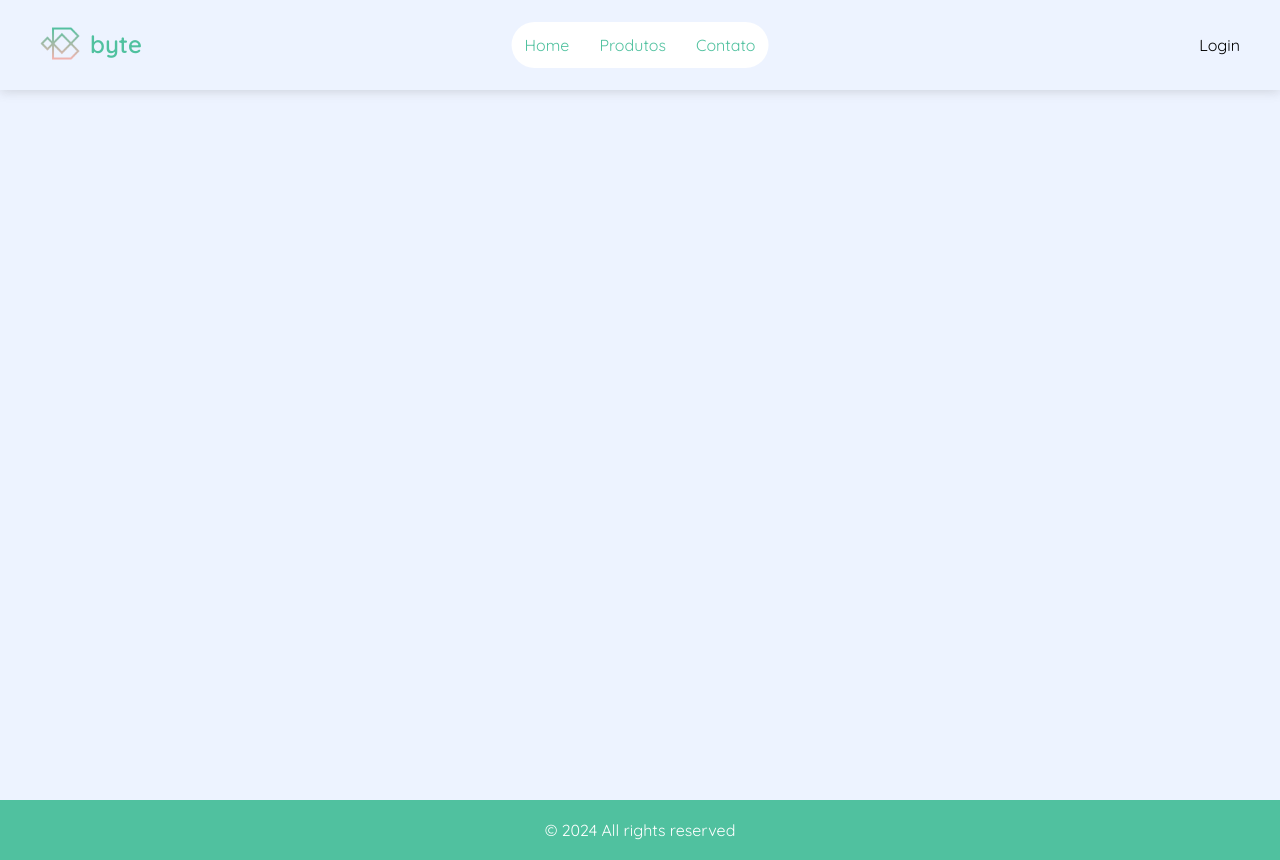
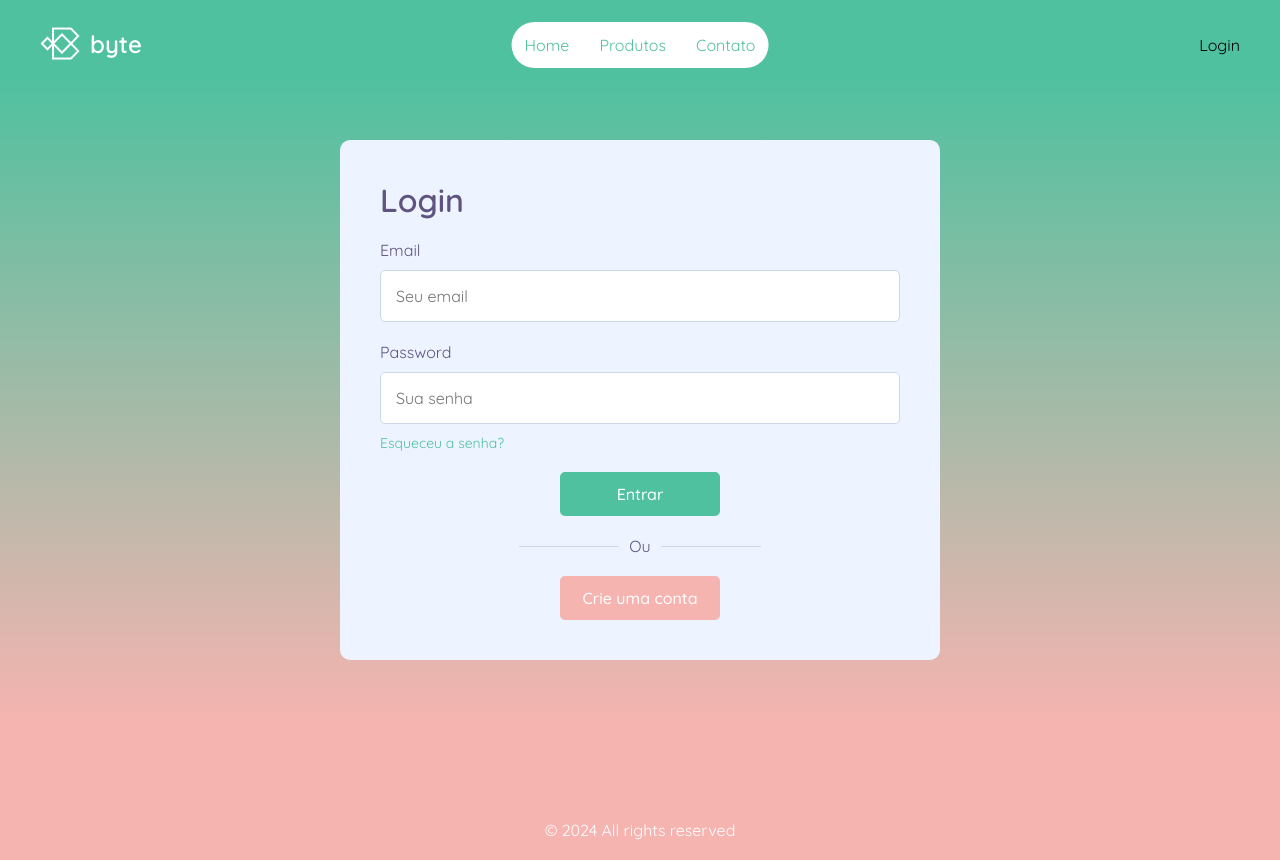
Before and after one commit to Beawnk/byte-shop, a Vue app: page /conta in a window 1280 px wide. Built offline with nearby package versions, Linux system fonts and the light colour scheme.

Commit message:
login page style

```diff
--- a/src/App.vue
+++ b/src/App.vue
@@ -19,10 +19,10 @@ import Footer from '@/components/Footer.vue';
 const route = useRoute();
 
 const updateBodyClass = () => {
-  if (route.path === '/') {
-    document.body.classList.add('home-route');
+  if (route.path === '/' || route.path === '/conta') {
+    document.body.classList.add('gradient');
   } else {
-    document.body.classList.remove('home-route');
+    document.body.classList.remove('gradient');
   }
 };
 
@@ -56,7 +56,7 @@ main {
   flex: 1;
   .container {
     padding: calc(var(--section) + var(--header-height)) var(--side) var(--section) var(--side);
-    .home-route & {
+    .gradient & {
       padding-top: var(--section);
     }
   }
@@ -116,6 +116,18 @@ input, textarea {
 
 input:focus, textarea:focus {
   border-color: var(--primary-color);
+}
+
+.input {
+  margin-bottom: 20px;
+  label {
+    display: block;
+    margin-bottom: 10px;
+    color: var(--text-color);
+  }
+  input, textarea {
+    width: 100%;
+  }
 }
 
 .modal {
--- a/src/components/Footer.vue
+++ b/src/components/Footer.vue
@@ -18,7 +18,7 @@ footer {
     color: var(--white-color);
     position: relative;
     top: 60px;
-    .home-route & {
+    .gradient & {
       background-color: var(--secondary-color);
       top: 0;
     }
--- a/src/components/Header.vue
+++ b/src/components/Header.vue
@@ -9,7 +9,7 @@
             <router-link to="/contact">Contato</router-link>
         </nav>
         <div class="user">
-            <router-link to="/login">Login</router-link>
+            <router-link to="/conta">Login</router-link>
         </div>
     </header>
 </template>
@@ -25,7 +25,7 @@ const logoWhite = new URL('@/assets/img/logo-white.png', import.meta.url).href;
 const logoDefault = new URL('@/assets/img/logo.png', import.meta.url).href;
 
 const updateLogo = () => {
-    if (route.path === '/') {
+    if (route.path === '/' || route.path === '/conta') {
         logo.value = logoWhite;
     } else {
         logo.value = logoDefault;
@@ -53,7 +53,7 @@ header {
     height: var(--header-height);
     width: 100%;
     box-shadow: var(--shadow);
-    .home-route & {
+    .gradient & {
         box-shadow: none;
     }
     .logo {
@@ -65,7 +65,7 @@ header {
             font-size: var(--subtitle-big);
             position: relative;
             padding-bottom: 3px;
-            .home-route & {
+            .gradient & {
                 color: var(--white-color);
             }
             &::after {
@@ -83,7 +83,7 @@ header {
                 transition-duration: 0.3s;
                 transition-behavior: allow-discrete;
             }
-            .home-route &::after {
+            .gradient &::after {
                 background-color: var(--white-color);
                 background-image: none;
             }
--- /dev/null
+++ b/src/components/Login.vue
@@ -0,0 +1,87 @@
+<template>
+    <div class="login-form">
+        <h2>Login</h2>
+        <form>
+            <div class="input">
+                <label for="email">Email</label>
+                <input type="email" id="email" name="email" placeholder="Seu email" v-model="email" />
+            </div>
+            <div class="input">
+                <label for="password">Password</label>
+                <input type="password" id="password" name="password" placeholder="Sua senha" v-model="password" />
+                <span class="lost-pass"><router-link to="/">Esqueceu a senha?</router-link></span>
+            </div>
+            <div class="action">
+                <button type="submit" class="btn primary login" @click.prevent="LogIn">Entrar</button>
+            </div>
+        </form>
+        <p class="border">Ou</p>
+        <div class="action">
+            <button class="btn secondary signup">Crie uma conta</button>
+        </div>
+    </div>
+</template>
+
+<script setup>
+import { ref } from 'vue';
+
+const email = ref('');
+const password = ref('');
+</script>
+
+<style lang="scss" scoped>
+.login-form {
+    h2 {
+        margin-bottom: 20px;
+        color: var(--text-color);
+    }
+    form {
+        .input {
+            input {
+                background-color: var(--);
+            }
+        }
+    }
+    .lost-pass {
+        display: block;
+        margin-top: 10px;
+        a {
+            color: var(--primary-color);
+        }
+    }
+    .border {
+        width: 100%;
+        text-align: center;
+        display: flex;
+        align-items: center;
+        justify-content: center;
+        margin: 20px 0;
+        color: var(--text-color);
+        &::before {
+            content: '';
+            display: block;
+            height: 1px;
+            width: 100px;
+            background-color: var(--gray-color);
+            margin-right: 10px;
+        }
+        &::after {
+            content: '';
+            display: block;
+            height: 1px;
+            width: 100px;
+            background-color: var(--gray-color);
+            margin-left: 10px;
+        }
+    }
+    .action {
+        width: 100%;
+        display: flex;
+        justify-content: center;
+        align-items: center;
+        button {
+            min-width: 160px;
+        }
+    }
+}
+</style>
--- /dev/null
+++ b/src/components/SignUp.vue
@@ -0,0 +1,49 @@
+<template>
+    <div class="login-form">
+        <h2>Login</h2>
+        <form>
+            <div class="input">
+                <label for="email">Email</label>
+                <input type="email" id="email" name="email" placeholder="Seu email" v-model="email" />
+            </div>
+            <div class="input">
+                <label for="password">Password</label>
+                <input type="password" id="password" name="password" placeholder="Sua senha" v-model="password" />
+                <span class="lost-pass"><router-link to="/">Esqueceu a senha?</router-link></span>
+            </div>
+            <button type="submit" class="btn primary" @click.prevent="LogIn">Entrar</button>
+        </form>
+        <p>Ou</p>
+        <button class="btn secondary">Faça Login</button>
+    </div>
+</template>
+
+<script setup>
+import { ref } from 'vue';
+
+const email = ref('');
+const password = ref('');
+</script>
+
+<style lang="scss" scoped>
+.login-form {
+    h2 {
+        margin-bottom: 20px;
+        color: var(--text-color);
+    }
+    form {
+        .input {
+            input {
+                background-color: var(--);
+            }
+        }
+    }
+    .lost-pass {
+        display: block;
+        margin-top: 10px;
+        a {
+            color: var(--primary-color);
+        }
+    }
+}
+</style>
--- a/src/router/index.js
+++ b/src/router/index.js
@@ -21,9 +21,9 @@ const router = createRouter({
       props: true
     },
     {
-      path: '/login',
-      name: 'login',
-      component: () => import('@/views/LoginView.vue'),
+      path: '/conta',
+      name: 'account',
+      component: () => import('@/views/AccountView.vue'),
     }
   ],
 })
--- /dev/null
+++ b/src/views/AccountView.vue
@@ -0,0 +1,33 @@
+<template>
+  <section id="account" class="container">
+    <div class="account-wrapper">
+        <Login v-if="page === 'login'" />
+        <SignUp v-if="page === 'signup'"/>
+    </div>
+  </section>
+</template>
+
+<script setup>
+import { ref, onMounted } from 'vue';
+import Login from '@/components/Login.vue';
+import SignUp from '@/components/SignUp.vue';
+
+const page = ref('login');
+</script>
+
+<style lang="scss" scoped>
+#account {
+    background-image: linear-gradient(180deg, var(--primary-color) 10%, var(--secondary-color) 90%);
+    height: 100vh;
+    display: flex;
+    justify-content: center;
+    align-items: center;
+    .account-wrapper {
+        width: 100%;
+        max-width: 600px;
+        background-color: var(--background-color);
+        padding: 40px;
+        border-radius: 10px;
+    }
+}
+</style>
```
Also changed, not shown: src/views/LoginView.vue (deleted).
